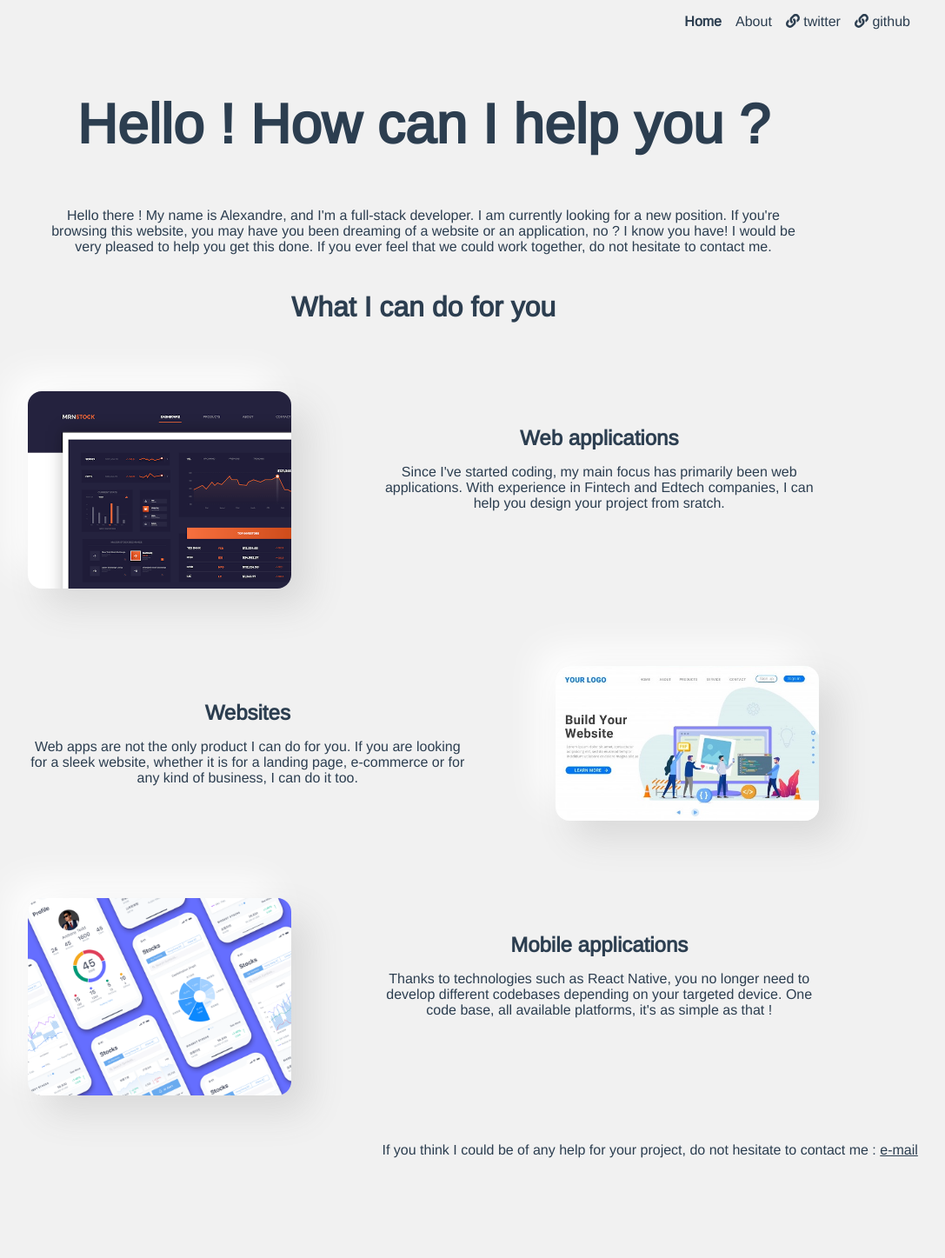
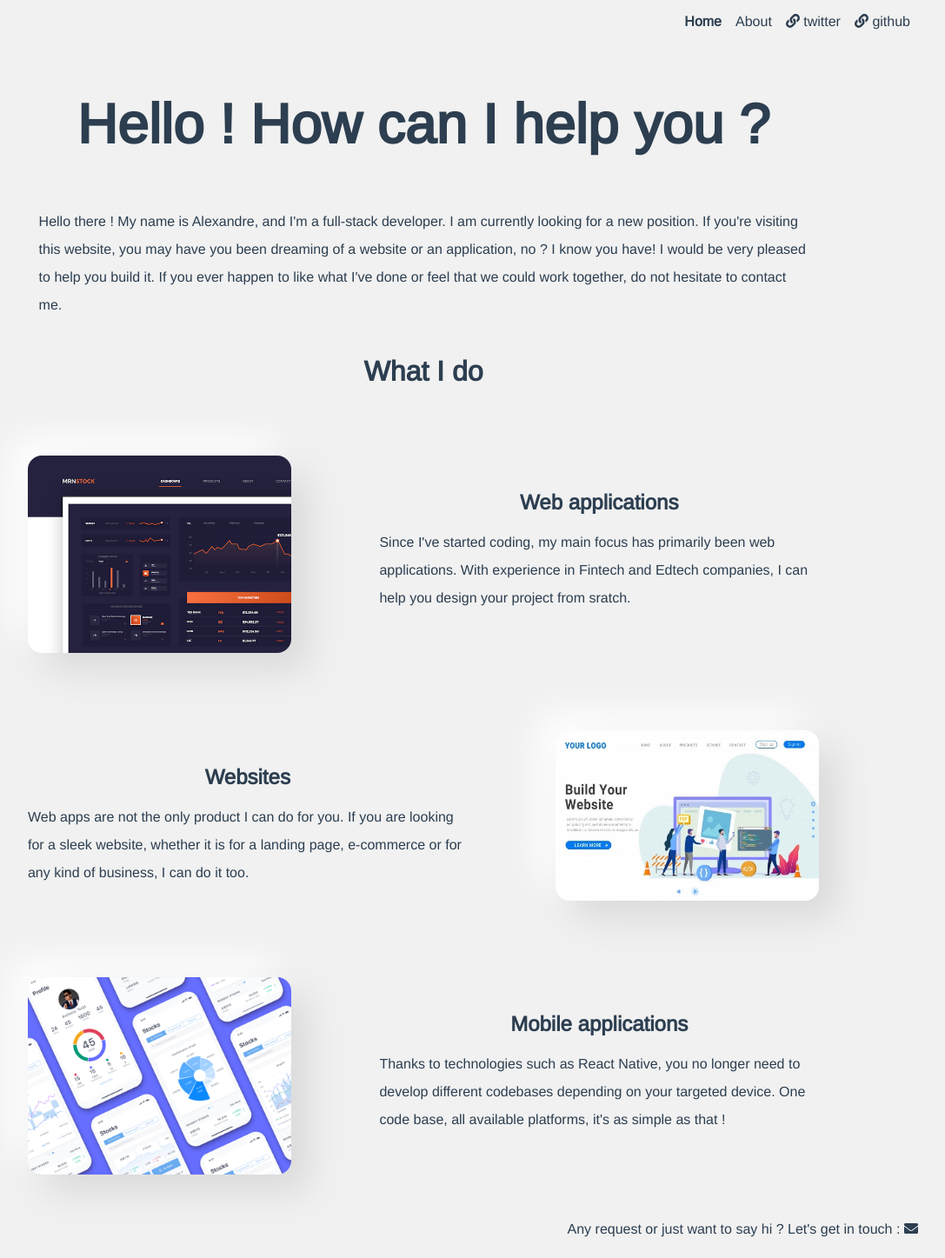
Before and after one commit to alexandrecoin/personal_website, a Vue app: page / in a window 1280 px wide. Shown: the whole page at 87% size, without its empty margins (153-1240 px from the left). Before the commit the page ends 1356 px from the top, so only its background shows below. Built offline with nearby package versions, Linux system fonts and the light colour scheme.

Commit message:
Various fixes

```diff
--- a/src/components/About.vue
+++ b/src/components/About.vue
@@ -12,21 +12,8 @@
     />
     <div class="text-container">
       <h2>{{ about.title }}</h2>
-      <p>{{ about.description.intro }}</p>
-      <p>{{ about.description.main }}</p>
-      <div class="buttons">
-        <button value="french" @click="downloadResume($event)">
-          Download (French)
-        </button>
-        <!-- <a
-          :href="require('../assets/resume/coin_alexandre_resume_french.pdf')"
-          download
-          >Download (French)</a
-        > -->
-        <button value="english" @click="downloadResume">
-          Download (English)
-        </button>
-      </div>
+      <p class="intro">{{ about.description.intro }}</p>
+
       <h3 class="techs_title">I am using on a daily basis :</h3>
       <div class="techs">
         <ul
@@ -35,7 +22,7 @@
           class="technos_list"
         >
           <li class="techno">
-            <!-- <h3>{{ techno.name }}</h3> -->
+            <p class="techno_name">{{ techno.name }}</p>
             <img :src="techno.path" v-bind:alt="techno.name" class="logo" />
           </li>
         </ul>
@@ -59,10 +46,6 @@ export default {
           name: 'Vue.js',
           path: require('../assets/technos/vue_logo.png'),
         },
-        // {
-        //   name: 'React',
-        //   path: require('../assets/technos/react_logo.png'),
-        // },
         {
           name: 'Node',
           path: require('../assets/technos/node_logo.png'),
@@ -73,15 +56,6 @@ export default {
         },
       ],
     };
-  },
-  methods: {
-    downloadResume(e) {
-      console.log(e.target.value);
-    },
-    // getPicture(path) {
-    //   console.log('../assets/technos/' + path + '.png');
-    //   return '../assets/technos/' + path + '.png';
-    // },
   },
 };
 </script>
@@ -94,11 +68,15 @@ export default {
   margin-top: 3%;
   height: 90%;
   max-width: 100vw;
-  /* background: red; */
 }
 
 .text-container {
   max-width: 40vw;
+}
+
+.intro {
+  text-align: left;
+  line-height: 2em;
 }
 
 .buttons {
@@ -131,6 +109,11 @@ export default {
   max-width: 10vw;
   list-style-type: none;
 }
+
+/* .techno {
+  flex-direction: column;
+  align-content: center;
+} */
 
 .logo {
   max-height: 80px;
@@ -169,5 +152,9 @@ export default {
     margin-bottom: 2vh;
     margin-left: 20%;
   }
+
+  .techno_name {
+    display: none;
+  }
 }
 </style>
--- a/src/components/Home.vue
+++ b/src/components/Home.vue
@@ -1,10 +1,11 @@
 <template>
   <div class="container">
-    <h1>{{ title }}</h1>
+    <h1 class="full-title">{{ fullTitle }}</h1>
+    <h1 class="mobile-title">{{ mobileTitle }}</h1>
     <p class="intro">
       {{ intro }}
     </p>
-    <h2>What I can do for you</h2>
+    <h2>What I do</h2>
     <div class="application">
       <img
         src="../assets/web_app.png"
@@ -13,25 +14,18 @@
       />
       <div class="application_description">
         <h3>Web applications</h3>
-        <p>
+        <p class="text">
           Since I've started coding, my main focus has primarily been web
           applications. With experience in Fintech and Edtech companies, I can
           help you design your project from sratch.
         </p>
       </div>
-      <!-- <svg xmlns="http://www.w3.org/2000/svg" viewBox="0 0 1440 320">
-        <path
-          fill="#0099ff"
-          fill-opacity="1"
-          d="M0,224L1440,160L1440,320L0,320Z"
-        ></path>
-      </svg> -->
     </div>
 
     <div class="website">
       <div class="website_description">
         <h3>Websites</h3>
-        <p>
+        <p class="text">
           Web apps are not the only product I can do for you. If you are looking
           for a sleek website, whether it is for a landing page, e-commerce or
           for any kind of business, I can do it too.
@@ -52,7 +46,7 @@
       />
       <div class="mobile_app_description">
         <h3>Mobile applications</h3>
-        <p>
+        <p class="text">
           Thanks to technologies such as React Native, you no longer need to
           develop different codebases depending on your targeted device. One
           code base, all available platforms, it's as simple as that !
@@ -67,10 +61,11 @@ export default {
   name: 'Home',
   data() {
     return {
-      title: 'Hello ! How can I help you ?',
+      fullTitle: 'Hello ! How can I help you ?',
+      mobileTitle: 'Hello !',
       intro: `Hello there ! My name is Alexandre, and I'm a full-stack developer. I am currently looking for a new position.
-      If you're browsing this website, you may have you been dreaming of a website or an application, no ? I know you have!
-      I would be very pleased to help you get this done. If you ever
+      If you're visiting this website, you may have you been dreaming of a website or an application, no ? I know you have!
+      I would be very pleased to help you build it. If you ever happen to like what I've done or
       feel that we could work together, do not hesitate to contact me.`,
     };
   },
@@ -118,6 +113,12 @@ export default {
   max-width: 50%;
 }
 
+.intro,
+.text {
+  line-height: 2em;
+  text-align: left;
+}
+
 h3 {
   margin: 40px 0 0;
 }
@@ -144,6 +145,10 @@ h1 {
     transition: transform 1s ease-in-out;
   }
 
+  .mobile-title {
+    display: none;
+  }
+
   .application_img:hover,
   .website_img:hover,
   .mobile_app_img:hover {
@@ -155,6 +160,10 @@ h1 {
   .container {
     flex-direction: column;
     margin-top: 25%;
+  }
+
+  .full-title {
+    display: none;
   }
 
   .application,
--- a/src/data/data.js
+++ b/src/data/data.js
@@ -1,9 +1,9 @@
 const about = {
-  title: 'About Me',
+  title: 'ABOUT ME',
   description: {
     intro:
-      "Welcome ! My name is Alexandre, I am a French JavaScript full-stack developer. I will whatever I can to make the product you're dreaming of. ",
-    main: "You can find some projects I've worked on in the work section above. You will also soon be able to download my resume in both French and English."
+      `Welcome ! My name is Alexandre, I am a French JavaScript full-stack developer. Previously working as a project manager, I turned my life around and started coding back in 2018, when I joined a 5 month coding bootcamp.
+      This got me into working for finance and education companies as a junior developer. I love learning new things constantly, and you can rest assured that despite being a junior, I will do whatever it takes to deliver the product or website you wish for.`,
   },
 };
 
--- a/src/layout/Footer.vue
+++ b/src/layout/Footer.vue
@@ -1,9 +1,12 @@
 <template>
   <footer class="footer">
     <p class="contact">
-      If you think I could be of any help for your project, do not hesitate to
-      contact me :
-      <span><a href="mailto:alexandre.pc.coin@gmail.com">e-mail</a></span>
+      <span class="text">Any request or just want to say hi ? </span>Let's get in touch
+      :
+      <span
+        ><a href="mailto:alexandre.pc.coin@gmail.com"
+          ><i class="fa fa-envelope" aria-hidden="true"></i></a
+      ></span>
     </p>
   </footer>
 </template>
@@ -24,4 +27,14 @@ a:visited {
 .contact {
   margin-right: 5%;
 }
+
+@media (max-width: 640px) {
+  .text {
+    display: none;
+  }
+
+  .fa-envelope {
+    font-size: 1em;
+  }
+}
 </style>
```
